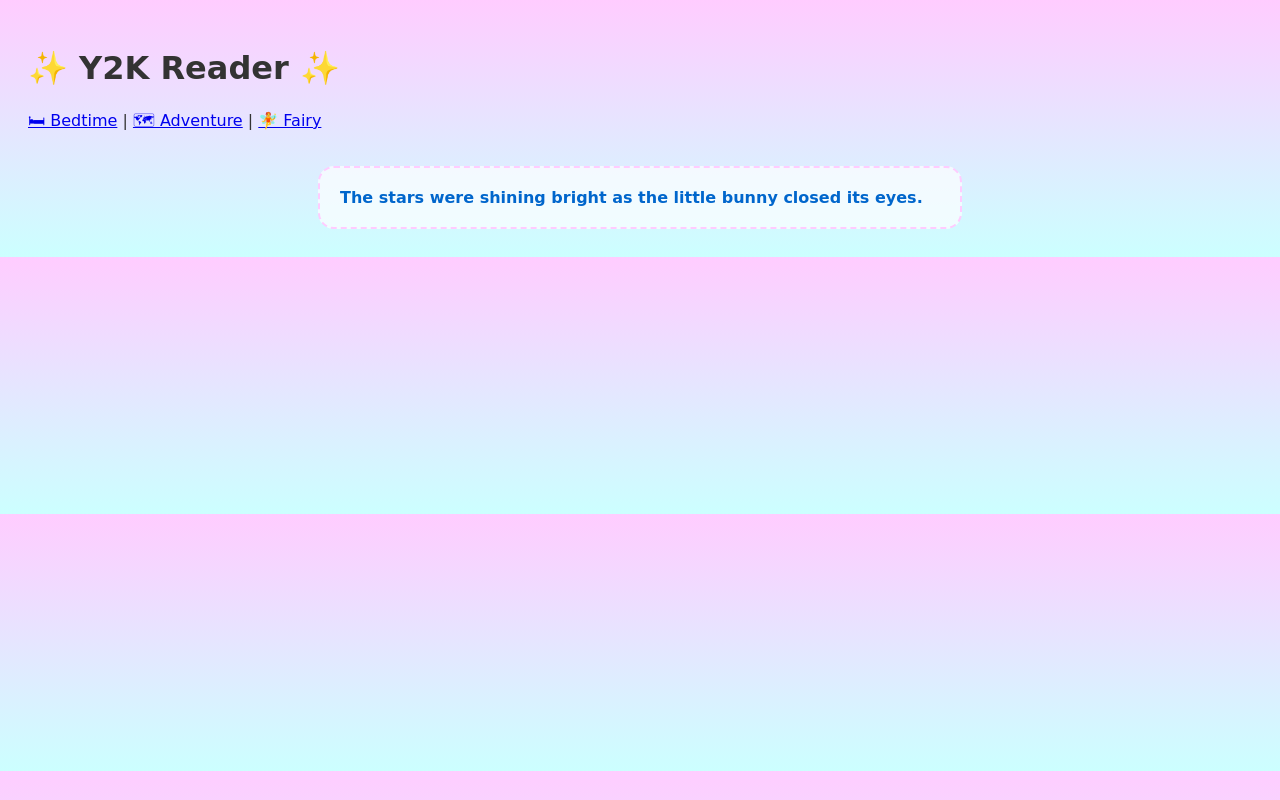
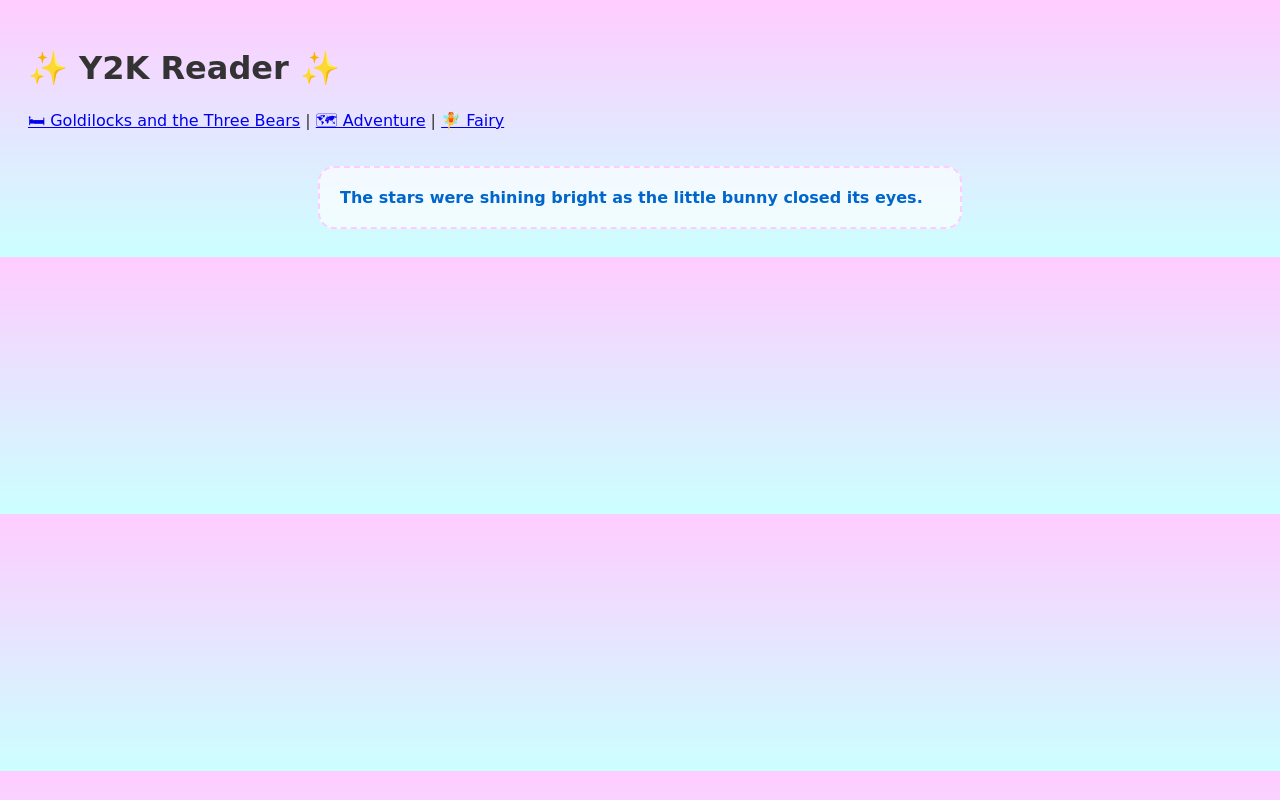
Before and after one commit to Rumon249/Retroreader, a React (Vite) app: page /story/bedtime in a window 1280 px wide. Built offline with nearby package versions, Linux system fonts and the light colour scheme.

Commit message:
Changed bedtime story to Goldilocks

```diff
--- a/src/App.jsx
+++ b/src/App.jsx
@@ -1,5 +1,5 @@
 import { BrowserRouter as Router, Routes, Route, Link } from 'react-router-dom'
-import BedtimeStory from './stories/BedtimeStory'
+import Goldilocks from './stories/Goldilocks'
 import AdventureStory from './stories/AdventureStory'
 import FairyStory from './stories/FairyStory'
 
@@ -10,14 +10,14 @@ function App() {
         <h1 className="title">✨ Y2K Reader ✨</h1>
 
         <nav>
-          <Link to="/story/bedtime">🛏 Bedtime</Link> |{' '}
+          <Link to="/story/bedtime">🛏 Goldilocks and the Three Bears</Link> |{' '}
           <Link to="/story/adventure">🗺 Adventure</Link> |{' '}
           <Link to="/story/fairy">🧚 Fairy</Link>
         </nav>
 
         <Routes>
           <Route path="/" element={<p>Select a story to begin!</p>} />
-          <Route path="/story/bedtime" element={<BedtimeStory />} />
+          <Route path="/story/bedtime" element={<Goldilocks />} />
           <Route path="/story/adventure" element={<AdventureStory />} />
           <Route path="/story/fairy" element={<FairyStory />} />
         </Routes>
```
Also changed, not shown: src/stories/Goldilocks.jsx (renamed from src/stories/BedtimeStory.jsx, +1 -1 lines).
